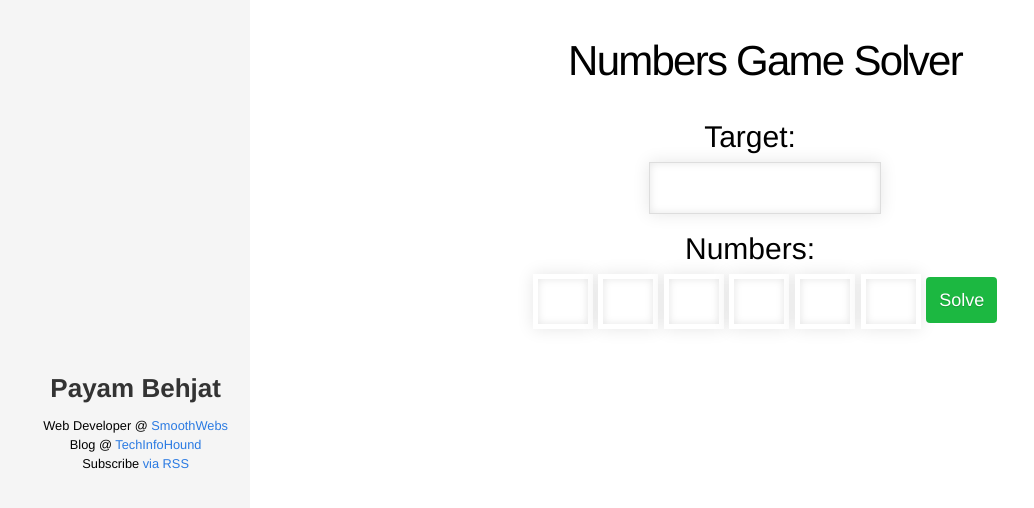
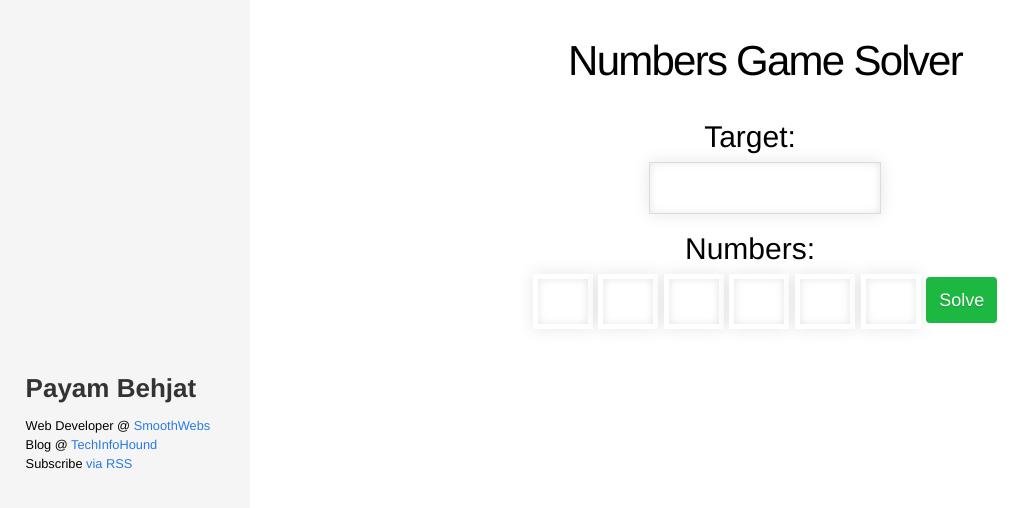
Before and after one commit to PayamBen/PayamBen.github.io, a Jekyll site: the page built from numbersSolver.html, in a window 1280 px wide. Shown: the top 508 px of the page, without its empty margins (0-1034 px from the left). Built offline with Jekyll 4.4.1, drawn with Linux system fonts in a browser that asks for light colours; nearby versions of some CDN libraries.

Commit message:
main css

```diff
--- a/css/main.css
+++ b/css/main.css
@@ -42,6 +42,7 @@ a:visited { color: #205caa; }
 	top: 40%;
 	left: 2%;
 	width: 220px;
+	text-align: left;
 }
 
 #static p {
@@ -83,12 +84,6 @@ a:visited { color: #205caa; }
 }
 
 .site-nav .menu-icon { display: none; }
-
-/*.site-nav .page-link {
-  margin-left: 20px;
-  color: #727272;
-  letter-spacing: -.5px;
-}*/
 
 /* Site footer */
 
```
